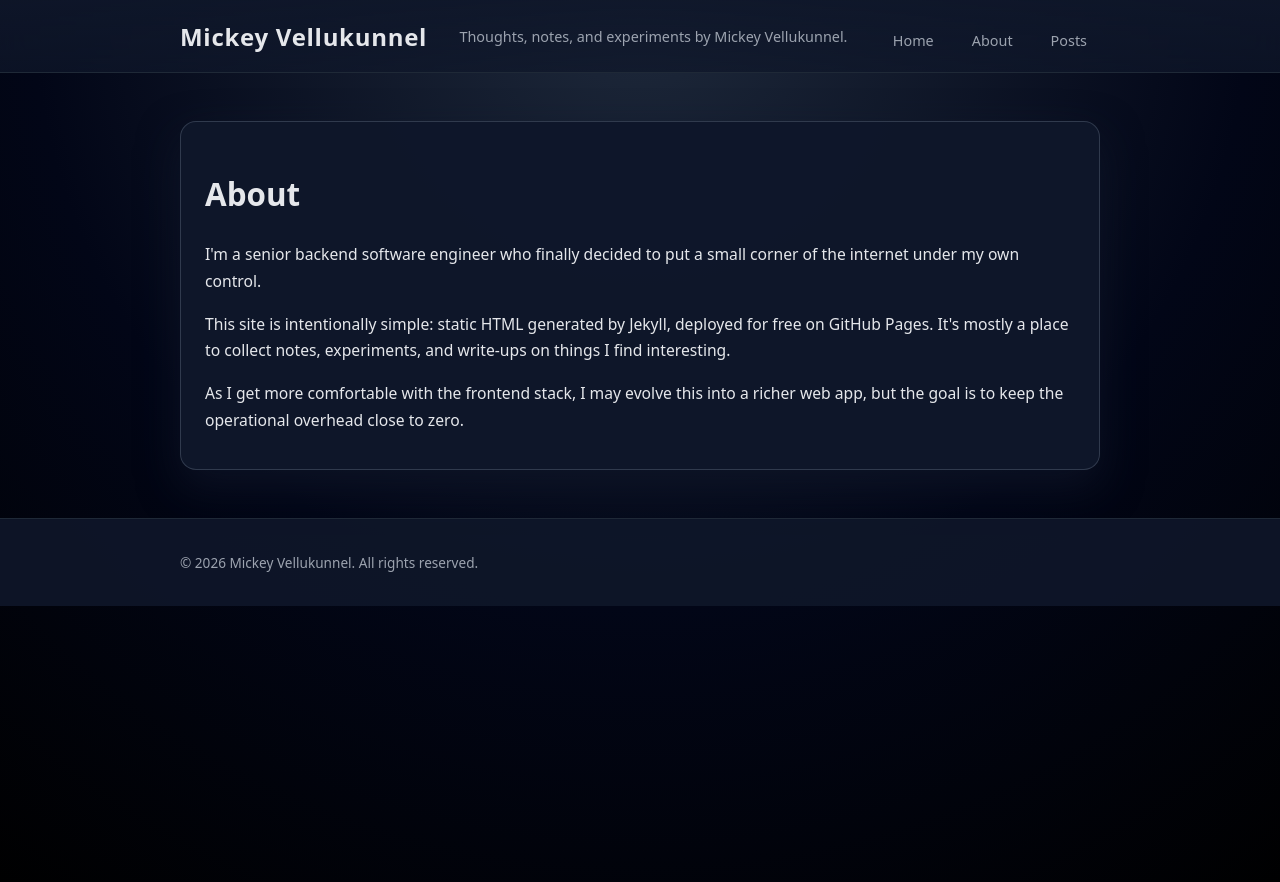
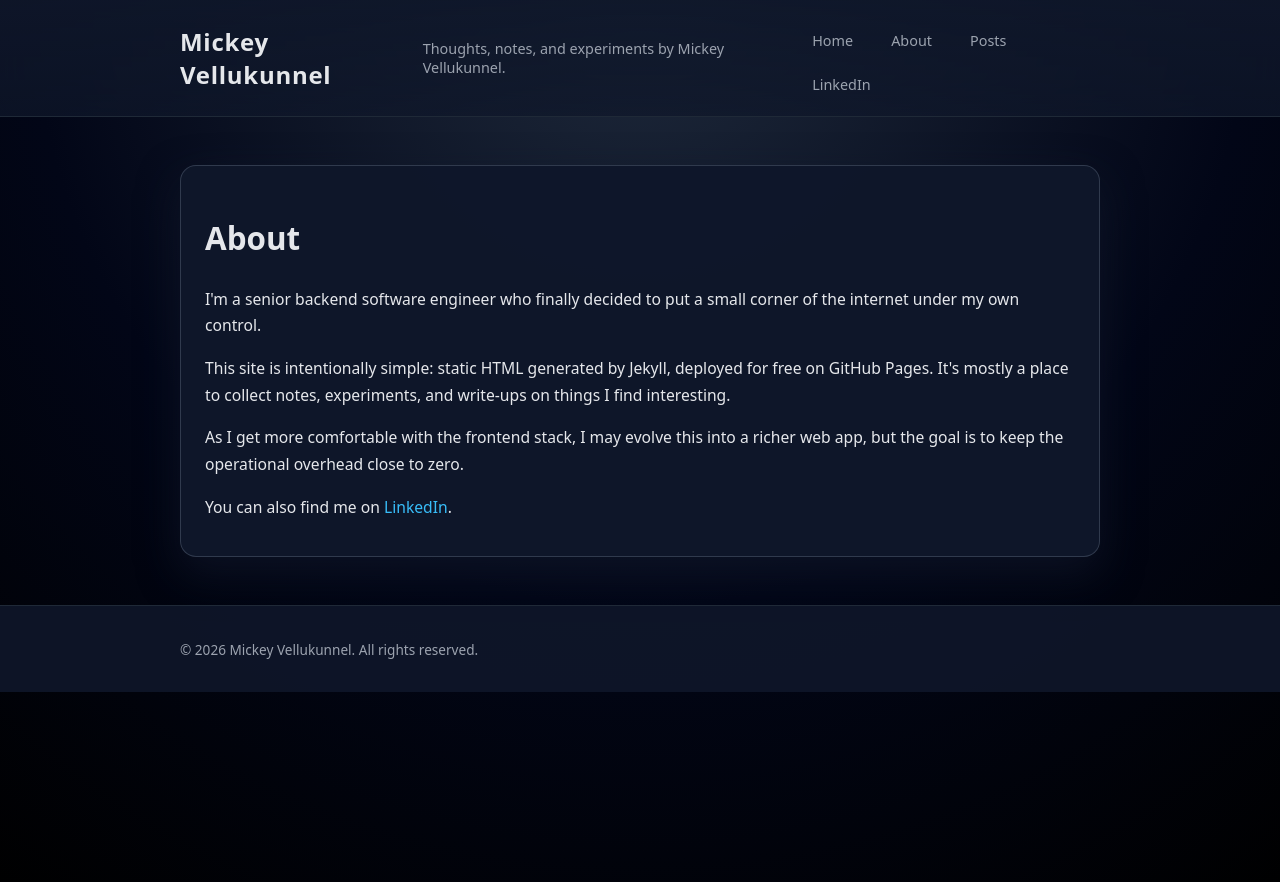
Before and after one commit to mickeymv/mickeymv.github.io, a Jekyll site: the page built from about.md, in a window 1280 px wide. Shown: the top 882 px of the page. Built offline with Jekyll 4.4.1, drawn with Linux system fonts in a browser that asks for light colours.

Commit message:
Add LinkedIn link to header and about page
Made-with: Cursor

```diff
--- a/_layouts/default.html
+++ b/_layouts/default.html
@@ -19,6 +19,7 @@
           <a href="{{ '/' | relative_url }}">Home</a>
           <a href="{{ '/about/' | relative_url }}">About</a>
           <a href="{{ '/posts/' | relative_url }}">Posts</a>
+          <a href="https://www.linkedin.com/in/mickeyv/" target="_blank" rel="noopener">LinkedIn</a>
         </nav>
       </div>
     </header>
--- a/about.md
+++ b/about.md
@@ -19,4 +19,8 @@ permalink: /about/
     As I get more comfortable with the frontend stack, I may evolve this into a richer web
     app, but the goal is to keep the operational overhead close to zero.
   </p>
+  <p>
+    You can also find me on
+    <a href="https://www.linkedin.com/in/mickeyv/" target="_blank" rel="noopener">LinkedIn</a>.
+  </p>
 </div>
```
